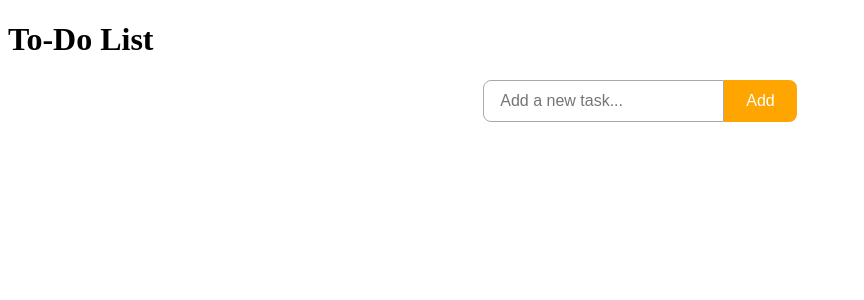
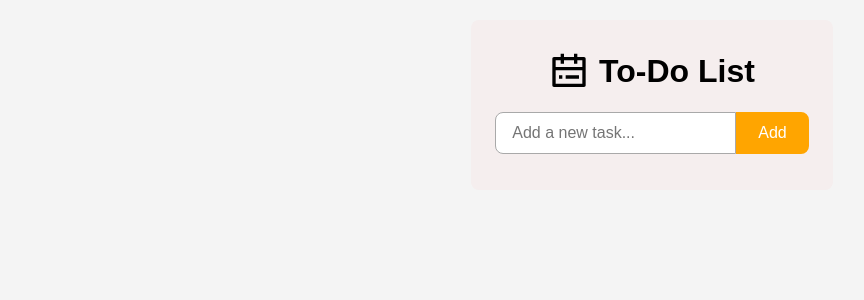
Before and after one commit to LenaM777/todo-app, a React (Vite) app: page / in a window 1280 px wide. Shown: the top 300 px of the page, without its empty margins (0-864 px from the left). Built offline with nearby package versions, Linux system fonts and the light colour scheme.

Commit message:
style: Add basic CSS for App

```diff
--- a/src/App.css
+++ b/src/App.css
@@ -0,0 +1,34 @@
+body {
+  font-family: sans-serif;
+  background-color: #f4f4f4;
+  margin: 0;
+  padding: 20px;
+  display: flex;
+  justify-content: center;
+  align-items: flex-start;
+  min-height: 100vh;
+}
+
+p {
+  margin: 0;
+}
+
+.todo-title {
+  display: flex;
+  align-items: center;
+  justify-content: center;
+  gap: 10px;
+}
+
+.icon-title {
+  font-size: 40px;
+}
+
+.todo-app {
+  background-color: #f5eeee;
+  padding: 12px;
+  border-radius: 8px;
+  width: 100%;
+  max-width: 500px;
+  text-align: center;
+}
--- a/src/App.jsx
+++ b/src/App.jsx
@@ -1,6 +1,8 @@
 import React, { useEffect, useState } from "react";
 import TodoForm from "./assets/components/TodoForm/TodoForm";
 import TodoItem from "./assets/components/TodoItem/TodoItem";
+import "./App.css";
+import { RiCalendarTodoLine } from "react-icons/ri";
 
 const App = () => {
   const [todos, setTodos] = useState(
@@ -60,8 +62,12 @@ const App = () => {
   }
 
   return (
-    <div>
-      <h1>To-Do List</h1>
+    <div className="todo-app">
+      <div className="todo-title">
+        <RiCalendarTodoLine className="icon-title" />
+        <h1>To-Do List</h1>
+      </div>
+
       <TodoForm addTask={addTask} />
       {todos.map((todo, index) => (
         <TodoItem
--- a/src/assets/components/TodoItem/TodoItem.css
+++ b/src/assets/components/TodoItem/TodoItem.css
@@ -8,6 +8,7 @@
     border: 1px solid #eee;
     border-radius: 8px;
     box-shadow: 2px 2px 8px 2px lightgray;
+    min-width: 320px;
   }
 
 .todo-row {
```
